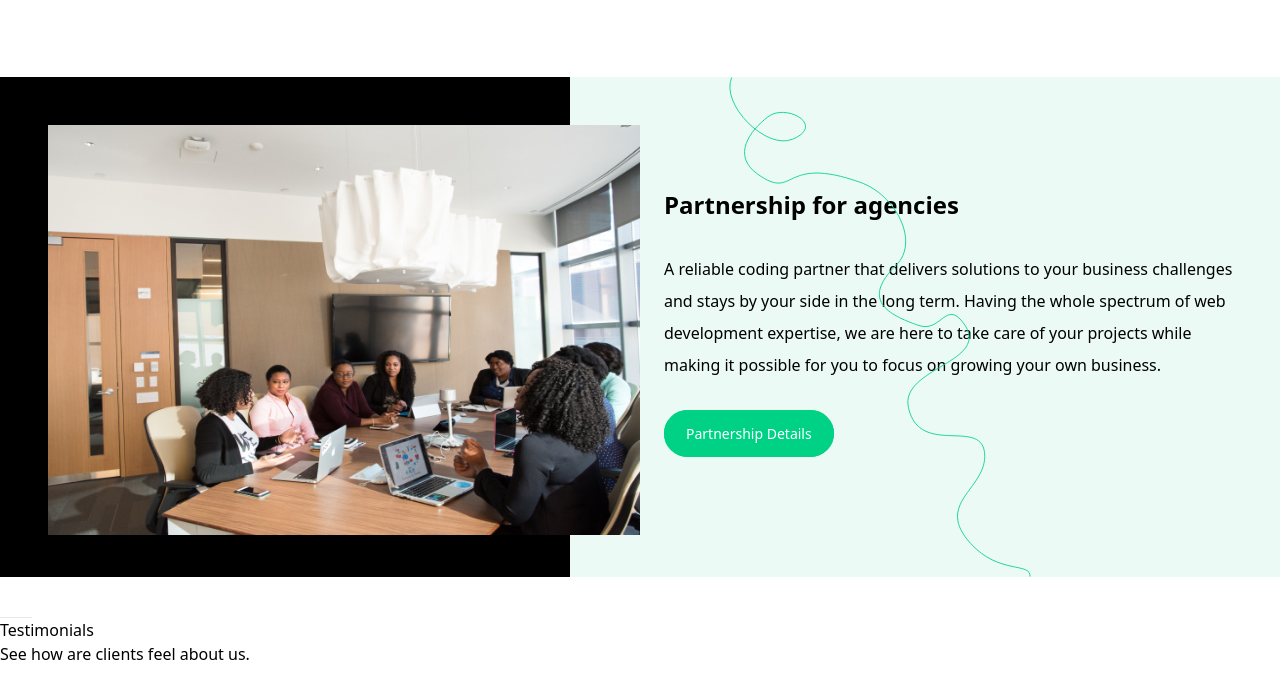
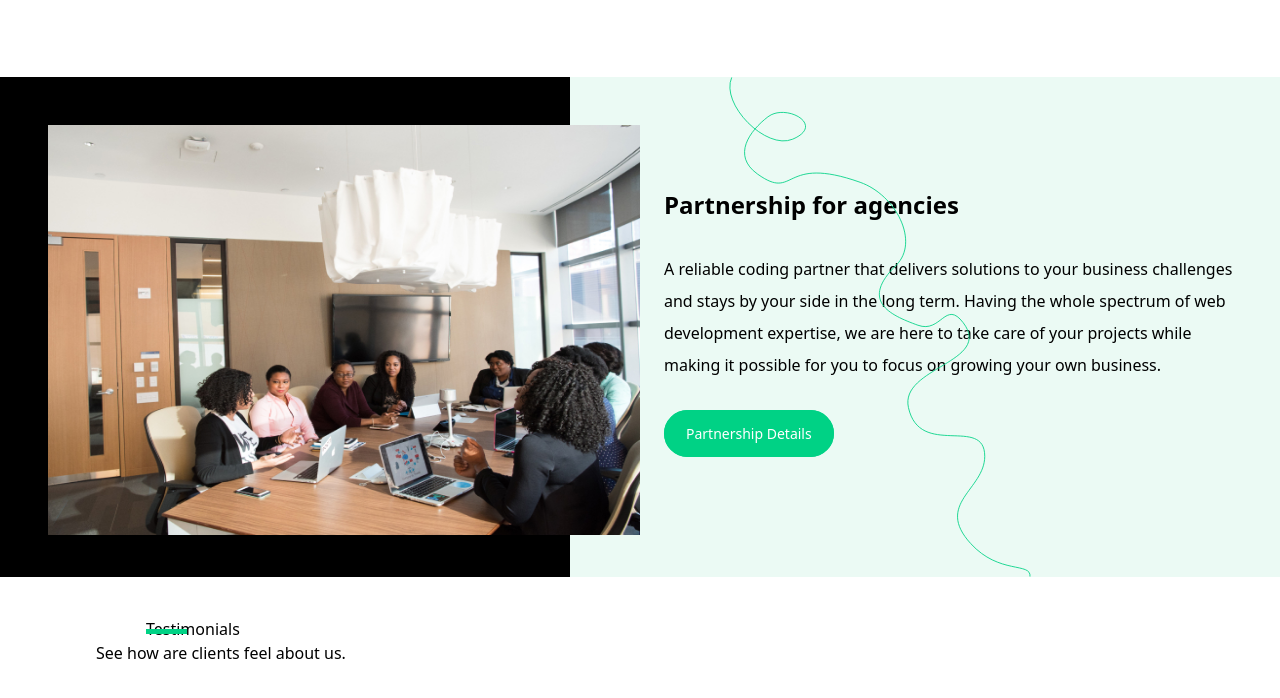
Before and after one commit to ux-unicorns/sessions, a website: page public/index.html in a window 1280 px wide. Shown: the part 1463-2161 px from the top of the page. Drawn offline with Linux system fonts and the light colour scheme.

Commit message:
worked on the testimonials

```diff
--- a/CSS/styles.css
+++ b/CSS/styles.css
@@ -23,10 +23,20 @@
 .partners p{
     line-height: 2em;
 }
-.testimonial hr{
-    color: #00D285;
-    width: 2em;
+h6{
+    position: relative;
+    margin-left: 50px;
 }
+h6::before{
+    content: " ";
+    display: inline-block;
+    height: 5px;
+    background: #00D285;
+    position: absolute;
+    width: 7%;
+    top: 50%;
+}
+
 @media (max-width: 800px) {
     .hero1{
         height: 100%;
--- a/public/index.html
+++ b/public/index.html
@@ -186,8 +186,8 @@
     <section class="py-10 testimonial">
         <!-- testimonials goes here -->
         <div class="grid grid-flow-col">
-            <div class="col-span-5">
-                <hr><h6>Testimonials</h6>
+            <div class="col-span-5 ml-24">
+                <h6>Testimonials</h6>
                 <span>See how are clients feel about us.</span>
             </div>
 
```
